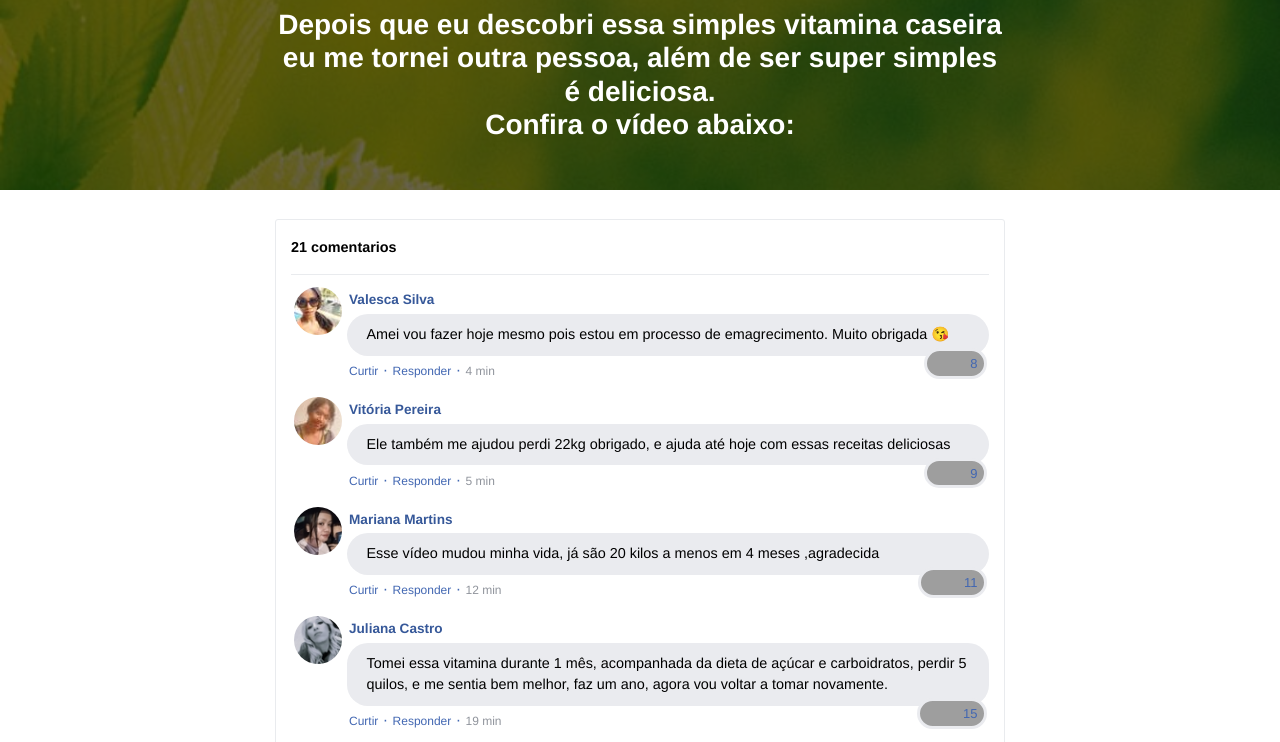
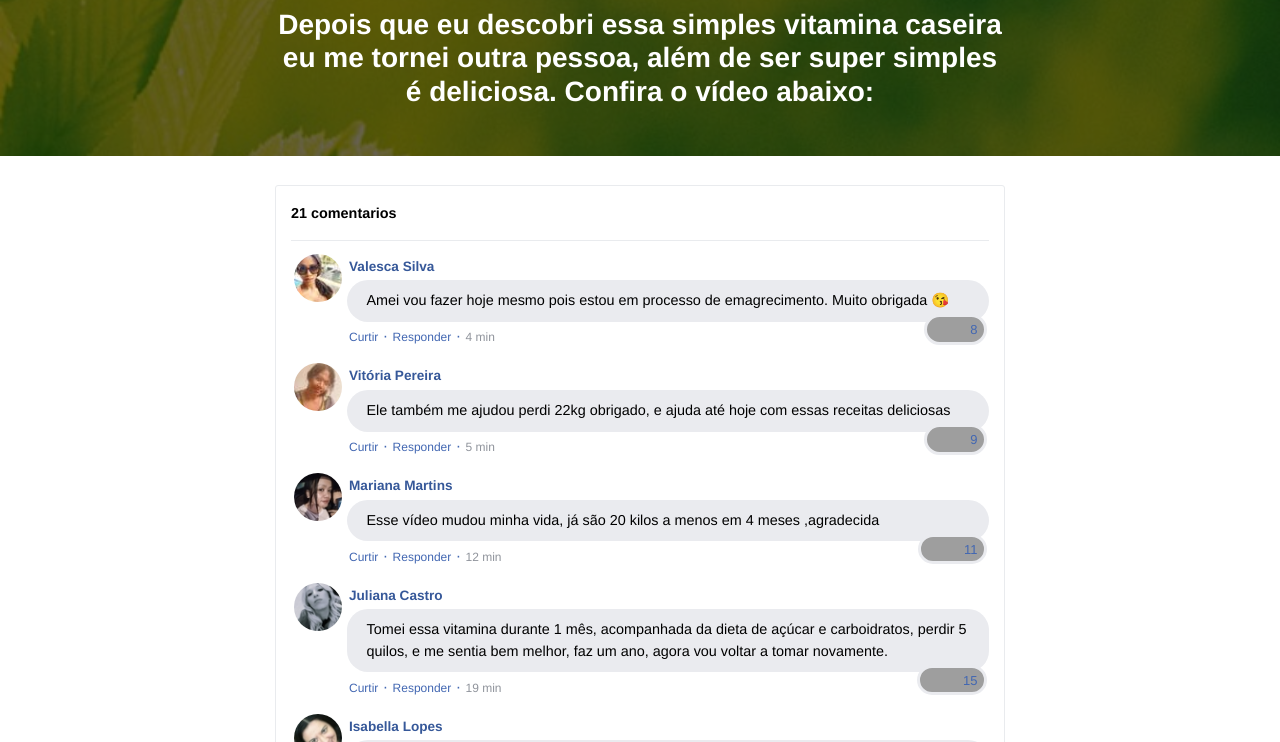
Before and after one commit to PAeagle/codigozerobarriga.store, a plain HTML site: page index.html in a window 1280 px wide. Shown: the part 136-878 px from the top of the page. Drawn offline with nearby package versions, Linux system fonts and the light colour scheme; grey boxes are pictures that could not be loaded; a script that the page names is missing.

Commit message:
Update index.html

```diff
--- a/index.html
+++ b/index.html
@@ -30,7 +30,7 @@
             <img class="img-fluid" src="img/ultrasecreto.svg">
 
             <!-- Headline -->
-            <h3 class="my-4"><b> Depois que eu descobri essa simples vitamina caseira eu me tornei outra pessoa, além de ser super simples é deliciosa. </br> Confira o vídeo abaixo: </b></h3>
+            <h3 class="my-4"><b> Depois que eu descobri essa simples vitamina caseira eu me tornei outra pessoa, além de ser super simples é deliciosa. Confira o vídeo abaixo: </b></h3>
 
             <!-- VSL -->
            <script type="text/javascript" id="scr_625072bdfe1099000b38c0bf">var s=document.createElement("script");s.src="https://cdn.converteai.net/9557fd25-6ea1-4db2-8876-fdd559c238f0/players/625072bdfe1099000b38c0bf/player.js",s.async=!0,document.head.appendChild(s);</script>
```
